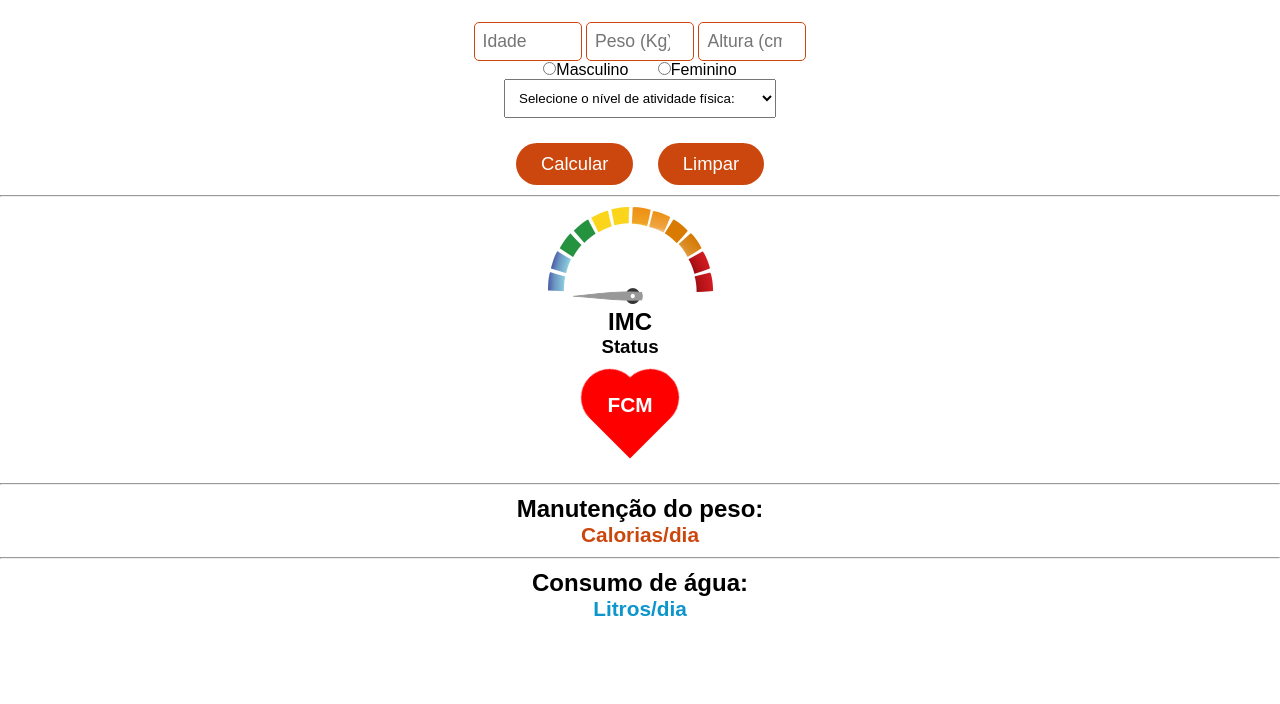
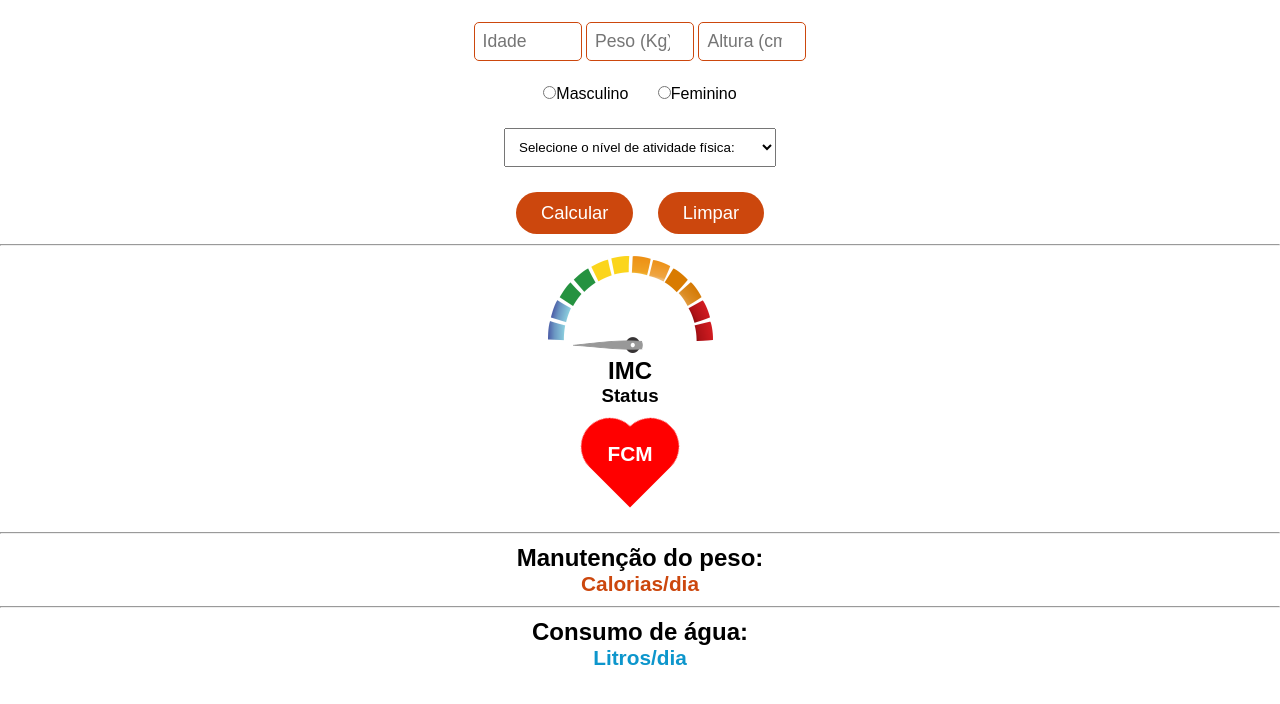
Before and after one commit to emmanuel-lacerd4/health, a plain HTML site: page index.html in a window 1280 px wide. Shown: the part 86-790 px from the top of the page. Drawn offline with Linux system fonts and the light colour scheme.

Commit message:
Correções

```diff
--- a/style.css
+++ b/style.css
@@ -37,11 +37,13 @@ input[type=number] {
 }
 
 #f {
-    margin-left: 25px
+    margin-top: 25px;
+    margin-left: 25px;
 }
 
 /* Lista (combo box) */
 #atividade {
+    margin-top:25px ;
     margin-bottom: 25px;
     padding: 10px;
 }
```
